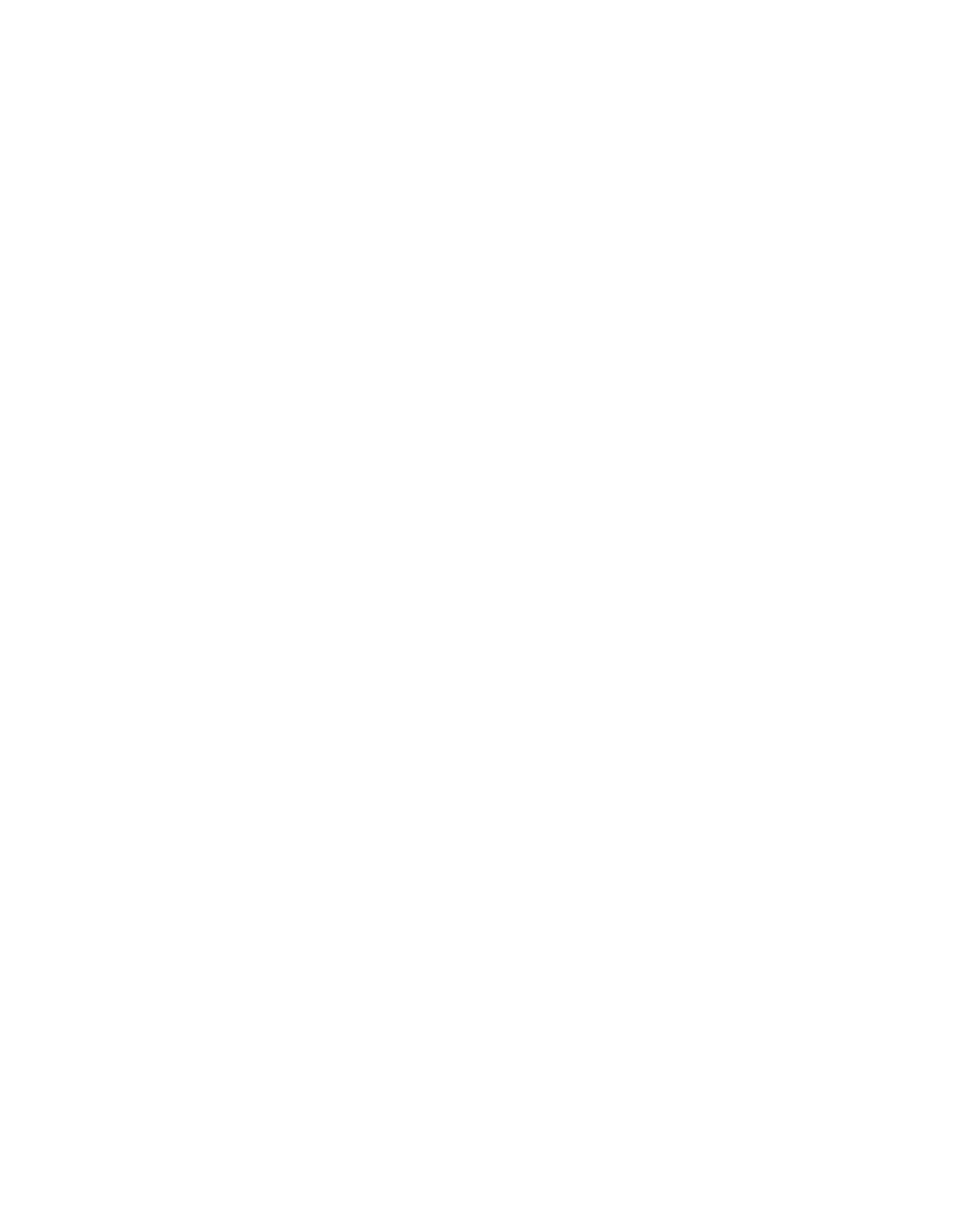
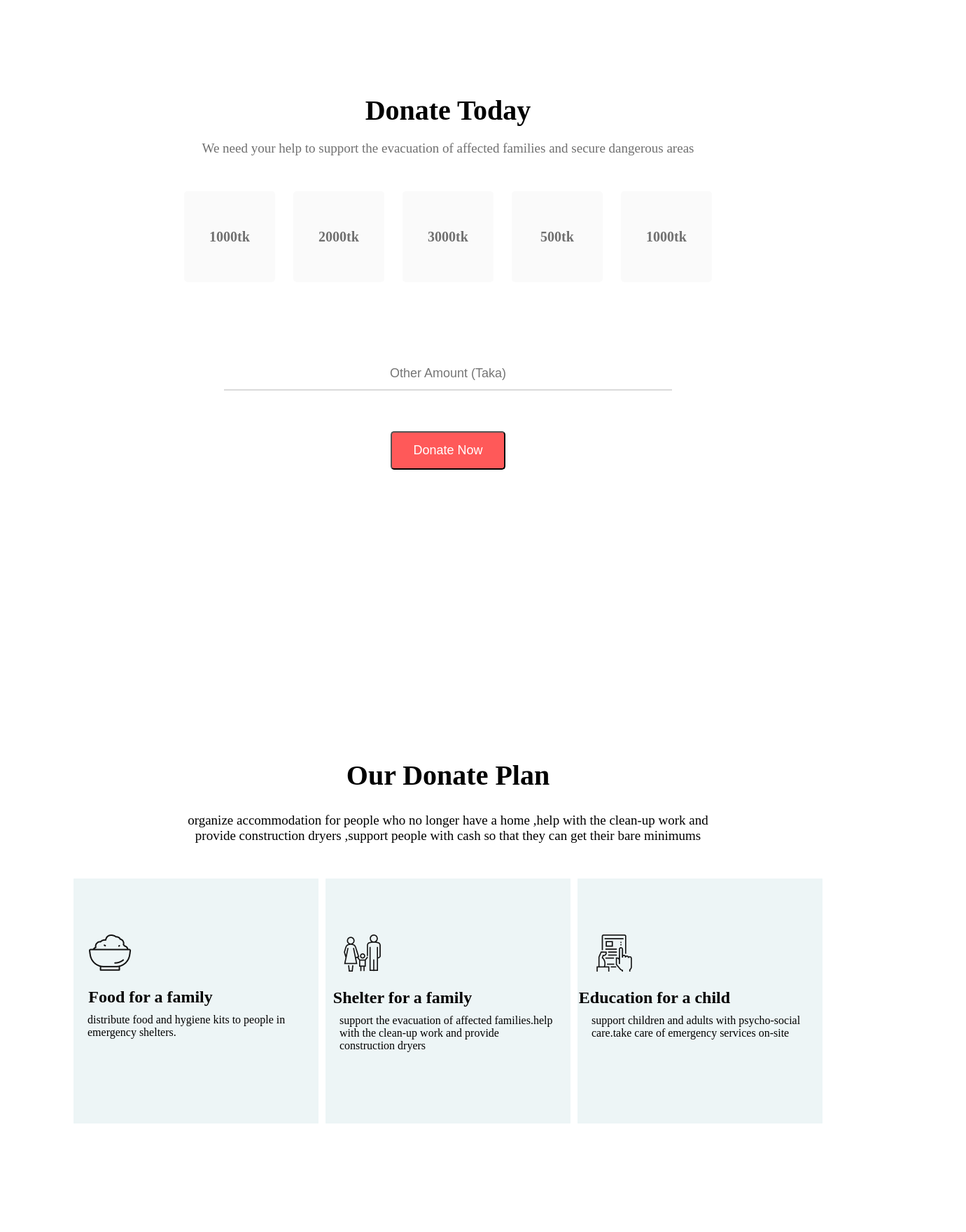
Before and after one commit to mahmudul1024/donate_test_integration, a React (Create React App) app in the folder donate_proj/: page / in a window 1280 px wide. Shown: the part 820-2580 px from the top of the page at 70% size, 1380 px wide, since content can reach past the window. Before the commit the page ends 804 px from the top, so only its background shows below. Built offline with nearby package versions, Linux system fonts and the light colour scheme; a web font is replaced by a local one.

Commit message:
first commit

```diff
--- a/donate_proj/src/Page_1.js
+++ b/donate_proj/src/Page_1.js
@@ -17,6 +17,172 @@ const Page_1 = () => {
 
 
     </section >
+    <section >
+    <div className='textbox_2'>
+        <h1>Donate Today</h1>
+        <p className='first_para'>We need your help to support the evacuation of affected families and secure dangerous areas</p>
+
+
+
+
+        <div className='rectangle_container'>
+            <div className='rec_text'>
+                <p>1000tk</p>
+            </div>
+            <div className='rec_text'>
+                <p>2000tk</p>
+            </div>
+            <div className='rec_text'>
+                <p>3000tk</p>
+            </div>
+            <div className='rec_text'>
+                <p>500tk</p>
+            </div>
+            <div className='rec_text'>
+                <p>1000tk</p>
+            </div>
+
+
+        </div>
+
+        <form>
+
+<input className='text' type={"text"} placeholder="Other Amount (Taka)"></input>
+    </form>
+    <button className='donate_now_btn'>Donate Now</button>
+    </div>
+
+
+
+    </section>
+
+
+
+
+
+    <section className='Donate_plan_container'>
+        <h1 className='Donate_plan_header'>Our Donate Plan</h1>
+        <p className='Donate_plan_para first_para'>organize accommodation for people who no longer have a home ,help with the clean-up work and provide construction dryers ,support people with cash so that they can get their bare minimums</p>
+
+        <div className='Donate_Rectangle_Container'>
+            <div className='donate_rectangle'>
+                <div className='image_icon'>
+                <div className='shift_left_image'>
+                <img src='/icons/food.png' ></img>
+                </div>
+                <div className='shift_text'></div>
+                </div>
+                <div className='text2'>
+                <h1>Food for a family</h1>
+                </div>
+                <p className='text3'>distribute food and hygiene kits to people in emergency shelters. </p>
+
+
+
+
+            </div>
+
+
+            <div className='donate_rectangle'>
+                <div className='image_icon'>
+                <div className='shift_left_image'>
+                <img src='/icons/shelter.png' ></img>
+                </div>
+                <div className='shift_text'></div>
+                </div>
+                <div className='text2'>
+                <h1>Shelter for a family</h1>
+                </div>
+                <p className='text3'>support the evacuation of affected families.help with the clean-up work and provide construction dryers</p>
+
+
+
+
+            </div>
+
+            <div className='donate_rectangle'>
+                <div className='image_icon'>
+                <div className='shift_left_image'>
+                <img src='/icons/Frame-1.png' ></img>
+                </div>
+                <div className='shift_text'></div>
+                </div>
+                <div className='text2'>
+                <h1>Education for a child</h1>
+                </div>
+                <p className='text3'>support children and adults with psycho-social care.take care of emergency services on-site</p>
+
+
+
+
+            </div>
+
+
+        </div>
+    </section>
+
+
+    <section className='section3'>
+    <dev className="left">
+        <h1 className='lives_heading'>Their lives depend on your donation</h1>
+        <p className='first_para'>People wishing to donate goods or offer financial support can donate or pledge goods through national non-for-profit organisation.</p>
+        <button className='text_btn2'>How to Contribute?</button>
+
+    </dev>
+    <dev className="right">
+        <div >
+        <img className='image_last' src='/images/donation12.png' ></img>
+        </div>
+
+    </dev>
+
+    </section>
+
+
+    <section className='section3 reverse'>
+    <dev className="left">
+        <h1 className='lives_heading'>They need us
+to suvive</h1>
+        <p className='first_para'>Sylhet communities affected by recent storms and floods urgently need help.
+
+If you wish to contribute, it is vital that you don't hinder recovery efforts by dropping unrequested donations into the affected areas.  </p>
+
+        <button className='text_btn2'>How to Contribute?</button>
+
+    </dev>
+    <dev className="right">
+        <div >
+        <img className='image_last' src='/images/donation12.png' ></img>
+        </div>
+
+    </dev>
+
+    </section>
+
+    <section className='last_container'>
+    <h1 className='last_heading'>Get My Updates</h1>
+    <p>asks for your donation for the River Floods in Bangladesh</p>
+
+    <div className='set_box'>
+        <form className='form_set'>
+        <input className='email_field' type={"email"} placeholder="Email"></input>
+        <button className='last_btn' type={"submit"}>Subscribe</button>
+        </form>
+    </div>
+
+    <footer className='footer_container'>
+    <h2 className='footer_header'>Be Humble</h2>
+        <p>I’m gonna do it</p>
+
+    </footer >
+
+
+    </section>
+
+
+
+
+
 
     </>
   )
```
